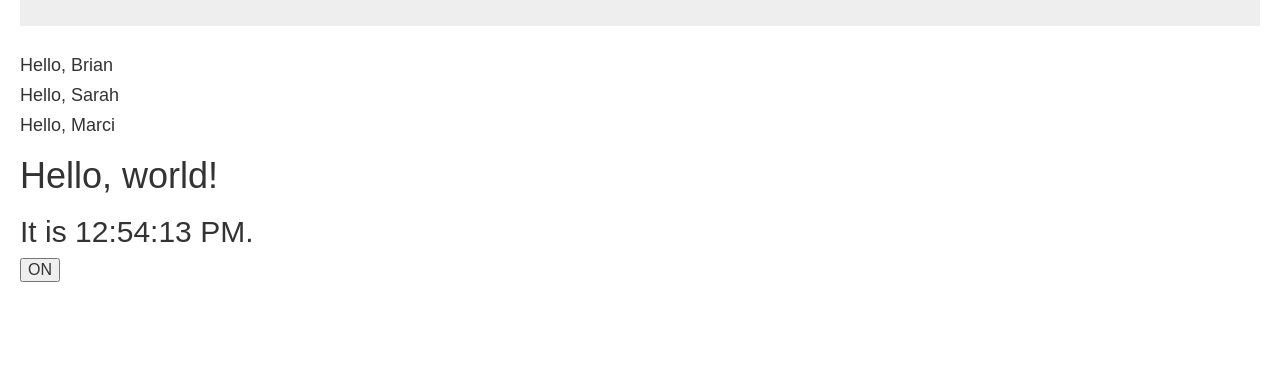
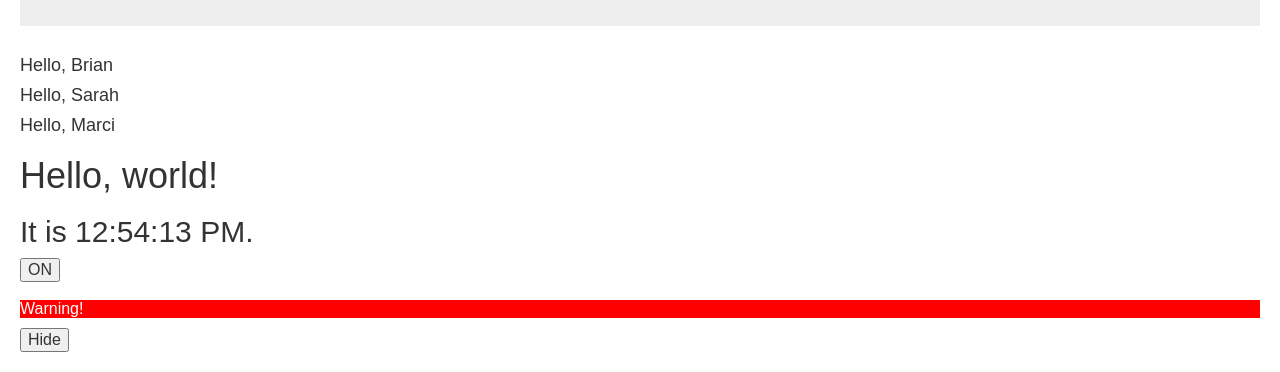
Before and after one commit to bdog72/React_Practice_April, a React app: page / in a window 1280 px wide. Shown: the part 489-861 px from the top of the page. Before the commit the page ends 800 px from the top, so only its background shows below. Built offline with nearby package versions, Linux system fonts and the light colour scheme; some packages are replaced by stand-ins of ours.

Commit message:
completed another react example

```diff
--- a/src/components/App.js
+++ b/src/components/App.js
@@ -2,6 +2,7 @@ import React, { Component } from 'react'
 import App1 from './App1'
 import Clock from './Clock'
 import Toggle from './Toggle'
+import Warning from './Warning'
 import { Image, Jumbotron } from 'react-bootstrap'
 
 class App extends Component {
@@ -14,6 +15,8 @@ class App extends Component {
       <App1 />
       <Clock />
       <Toggle />
+      <br />
+      <Warning />
     </div>
   }
 }
--- /dev/null
+++ b/src/components/Warning.js
@@ -0,0 +1,37 @@
+import React, { Component } from 'react'
+
+function WarningBanner (props) {
+  if (!props.warn) {
+    return null
+  }
+
+  return (
+    <div className='warning'>
+      Warning!
+    </div>
+  )
+}
+export default class Warning extends Component {
+  constructor (props) {
+    super(props)
+    this.state = {showWarning: true}
+    this.handleToggleClick = this.handleToggleClick.bind(this)
+  }
+
+  handleToggleClick () {
+    this.setState(prevState => ({
+      showWarning: !prevState.showWarning
+    }))
+  }
+
+  render () {
+    return (
+      <div>
+        <WarningBanner warn={this.state.showWarning} />
+        <button onClick={this.handleToggleClick}>
+          {this.state.showWarning ? 'Hide' : 'Show'}
+        </button>
+      </div>
+    )
+  }
+}
--- a/src/styles/screen.scss
+++ b/src/styles/screen.scss
@@ -13,3 +13,9 @@ body {
   margin: 20px;
   font: $base-text-size / 1 $base-font-family;
 }
+
+.warning {
+  background-color: red;
+  color: white;
+  margin-bottom: 10px;
+}
```
Also changed, not shown: src/components/Login.js (added, +43 -0 lines).
